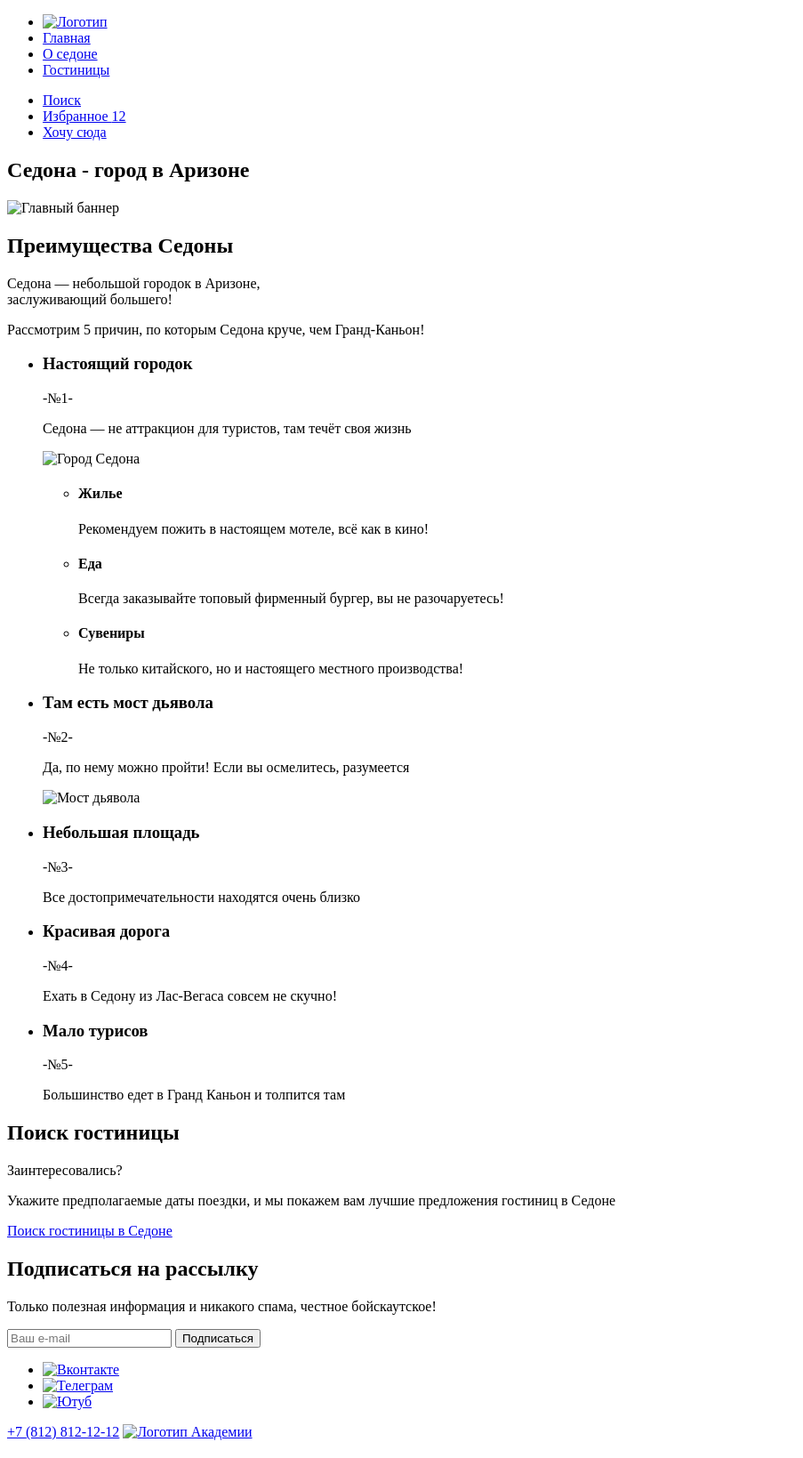
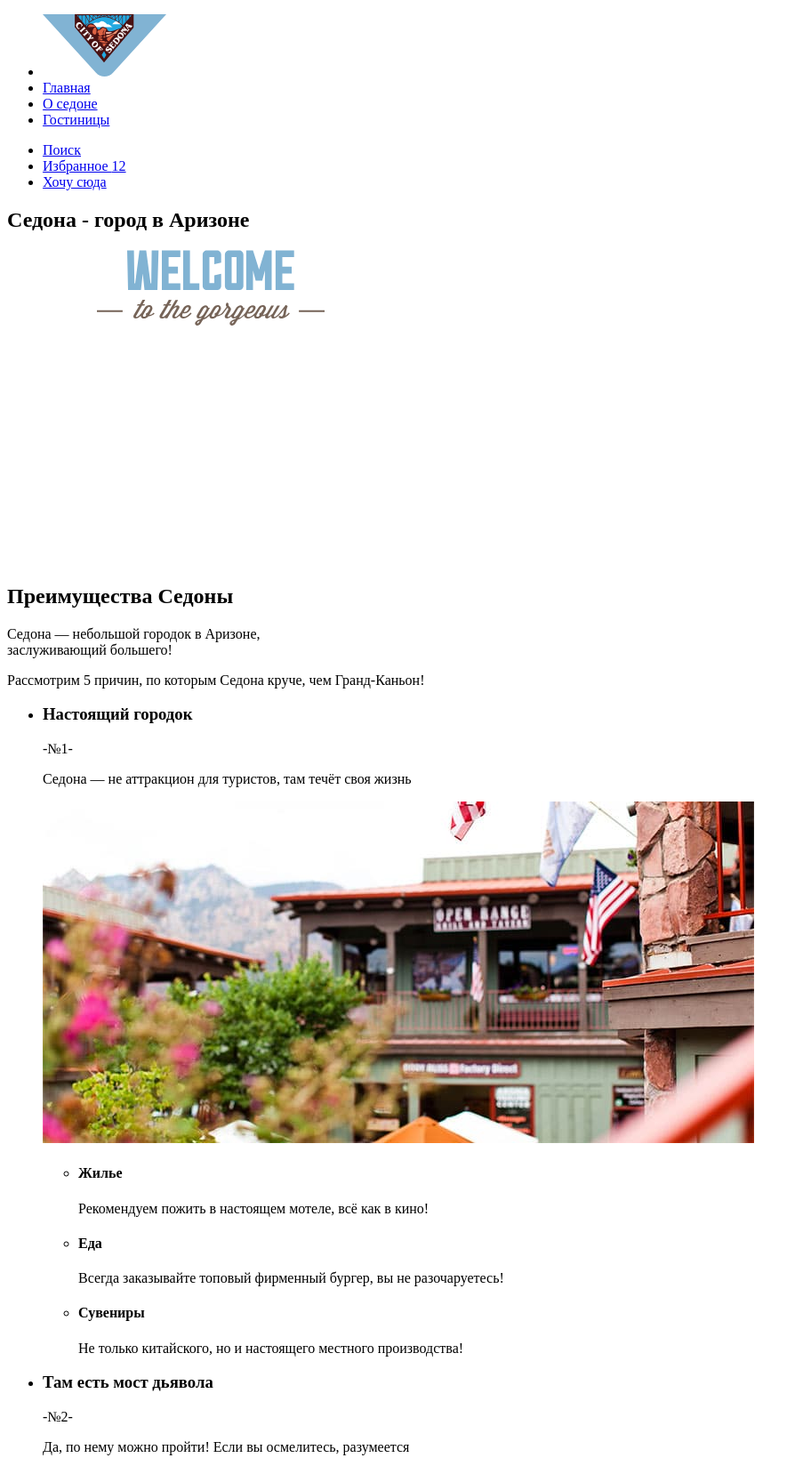
Before and after one commit to vikhri/2098253-sedona-34, a plain HTML site: page index.html in a window 1280 px wide. Shown: the top 1639 px of the page at 89% size, without its empty margins (0-903 px from the left). Drawn offline with Linux system fonts and the light colour scheme; the site is published under a folder, as on GitHub Pages, so addresses that start at the root find nothing.

```diff
--- a/index.html
+++ b/index.html
@@ -10,7 +10,7 @@
         <ul class="navigation-list">
           <li class="navigation-item">
             <a href="#">
-              <img src="/images/logo-sedona.svg" width="139" height="70" alt="Логотип">
+              <img src="images/logo-sedona.svg" width="139" height="70" alt="Логотип">
             </a>
           </li>
           <li class="navigation-item navigation-item-current">
@@ -49,7 +49,7 @@
     <main class="main-index">
       <section class="main-banner">
         <h1 class="visually-hidden">Седона - город в Аризоне</h1>
-        <img src="/images/welcome.svg" width="458" height="352" alt="Главный баннер">
+        <img src="images/welcome.svg" width="458" height="352" alt="Главный баннер">
       </section>
       <section class="advantages">
         <h2 сlass="visually-hidden">Преимущества Седоны</h2>
@@ -62,7 +62,7 @@
               <p class="advantages-number">-№1-</p>
               <p class="advantages-description">Седона — не аттракцион для туристов, там течёт своя жизнь</p>
             </div>
-              <img src="/images/advantage-city.jpg" width="800" height="384" alt="Город Седона">
+              <img src="images/advantage-city.jpg" width="800" height="384" alt="Город Седона">
 
             <ul class="city-advantages-list">
               <li class="city-advantages-item">
@@ -91,7 +91,7 @@
               <p class="advantages-number">-№2-</p>
               <p class="advantages-description">Да, по нему можно пройти! Если вы осмелитесь, разумеется</p>
             </div>
-            <img src="/images/advantage-canyon.jpg" width="800" height="384" alt="Мост дьявола">
+            <img src="images/advantage-canyon.jpg" width="800" height="384" alt="Мост дьявола">
           </li>
           <li class="advantages-item">
               <h3 class="advantages-title">Небольшая площадь</h3>
@@ -129,17 +129,17 @@
     <footer class="main-footer">
       <ul class="social-media-list">
         <li class="social-media-item">
-          <a href="https://vk.com/htmlacademy" target="_blank" title="Наша группа Вконтакте"><img src="/images/icons/vk-icon.svg" width="24" height="14" alt="Вконтакте"></a>
+          <a href="https://vk.com/htmlacademy" target="_blank" title="Наша группа Вконтакте"><img src="images/icons/vk-icon.svg" width="24" height="14" alt="Вконтакте"></a>
         </li>
         <li class="social-media-item">
-          <a href="tg://resolve?domain=htmlacademy" target="_blank" title="Наш телеграм"><img src="/images/icons/telegram-icon.svg" width="18" height="17" alt="Телеграм"></a>
+          <a href="tg://resolve?domain=htmlacademy" target="_blank" title="Наш телеграм"><img src="images/icons/telegram-icon.svg" width="18" height="17" alt="Телеграм"></a>
         </li>
         <li class="social-media-item">
-          <a href="https://www.youtube.com/user/htmlacademyru" target="_blank" title="Наш ютуб канал"><img src="/images/icons/youtube-icon.svg" width="22" height="17" alt="Ютуб"></a>
+          <a href="https://www.youtube.com/user/htmlacademyru" target="_blank" title="Наш ютуб канал"><img src="images/icons/youtube-icon.svg" width="22" height="17" alt="Ютуб"></a>
         </li>
       </ul>
       <a class="contacts-phone" href="tel:+78128121212">+7 (812) 812-12-12</a>
-      <a href="/"><img src="/images/html-academy-logo.svg" width="115" height="34" alt="Логотип Академии"></a>
+      <a href="#"><img src="images/html-academy-logo.svg" width="115" height="34" alt="Логотип Академии"></a>
     </footer>
   </body>
 </html>
```
Also changed, not shown: catalog.html (+16 -16 lines).
